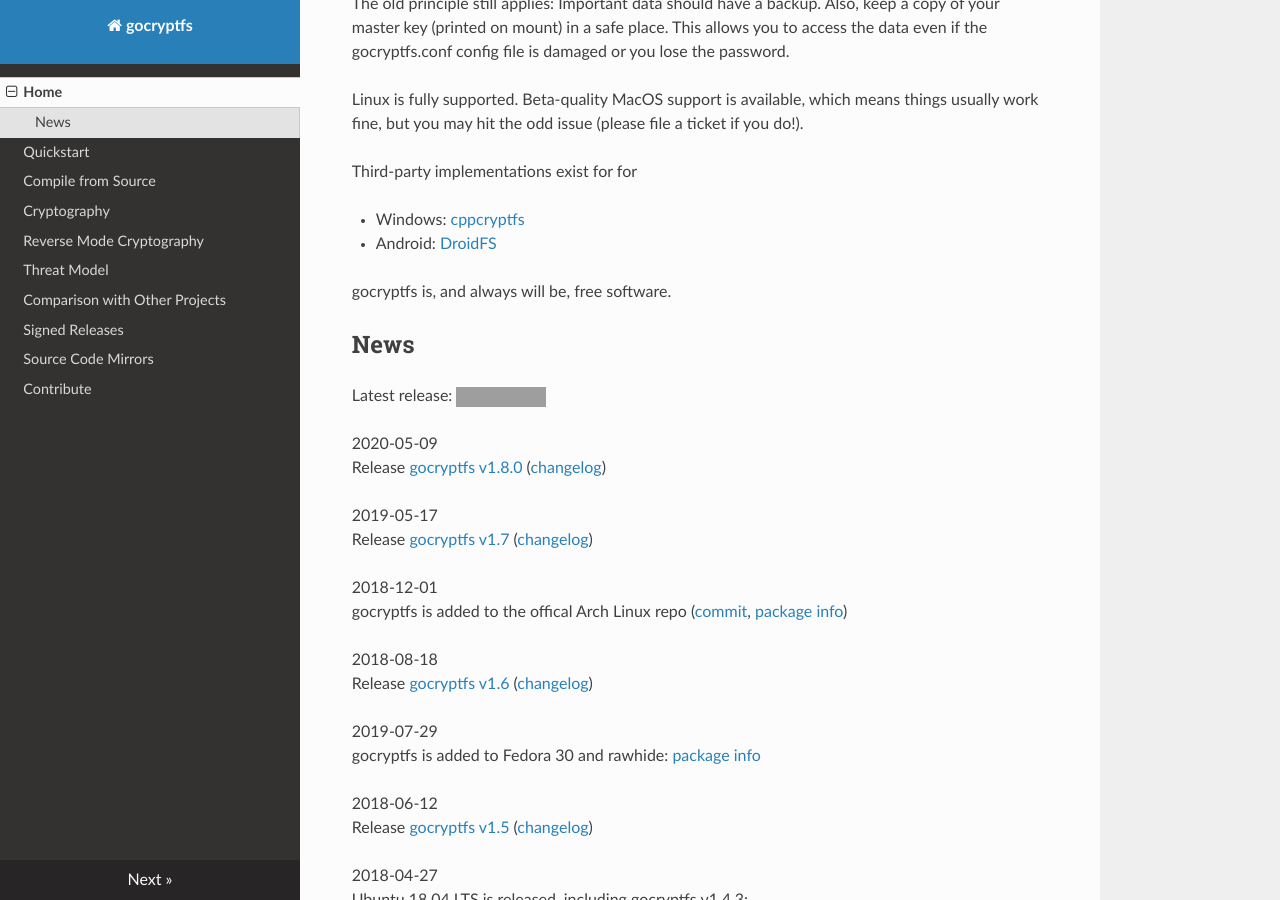
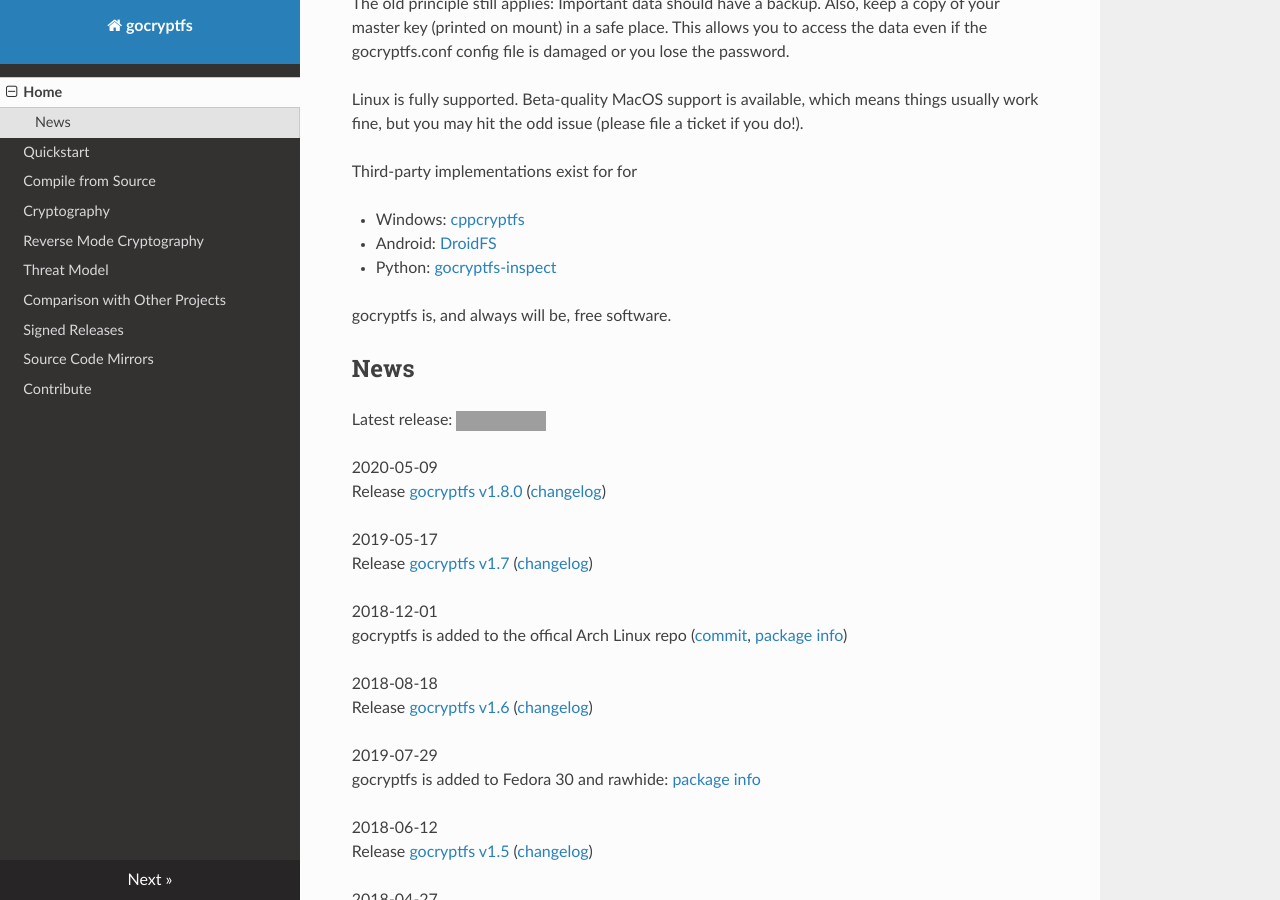
Before and after one commit to rfjakob/gocryptfs-website, an MkDocs documentation site: the page built from docs/index.md, in a window 1280 px wide and 900 px high, scrolled down 904 px. Built offline with MkDocs 1.6.1, drawn with Linux system fonts in a browser that asks for light colours; nearby versions of some CDN libraries; old or Windows-style settings are respelled for this version of MkDocs; grey boxes are pictures that could not be loaded.

Commit message:
Add link to gocryptfs-inspect
Very hard to find without a link.

https://github.com/rfjakob/gocryptfs/issues/513

```diff
--- a/docs/index.md
+++ b/docs/index.md
@@ -45,6 +45,7 @@ Third-party implementations exist for for
 
 * Windows: [cppcryptfs](https://github.com/bailey27/cppcryptfs)
 * Android: [DroidFS](https://github.com/hardcore-sushi/DroidFS)
+* Python: [gocryptfs-inspect](https://github.com/slackner/gocryptfs-inspect)
 
 gocryptfs is, and always will be, free software.
 
```
